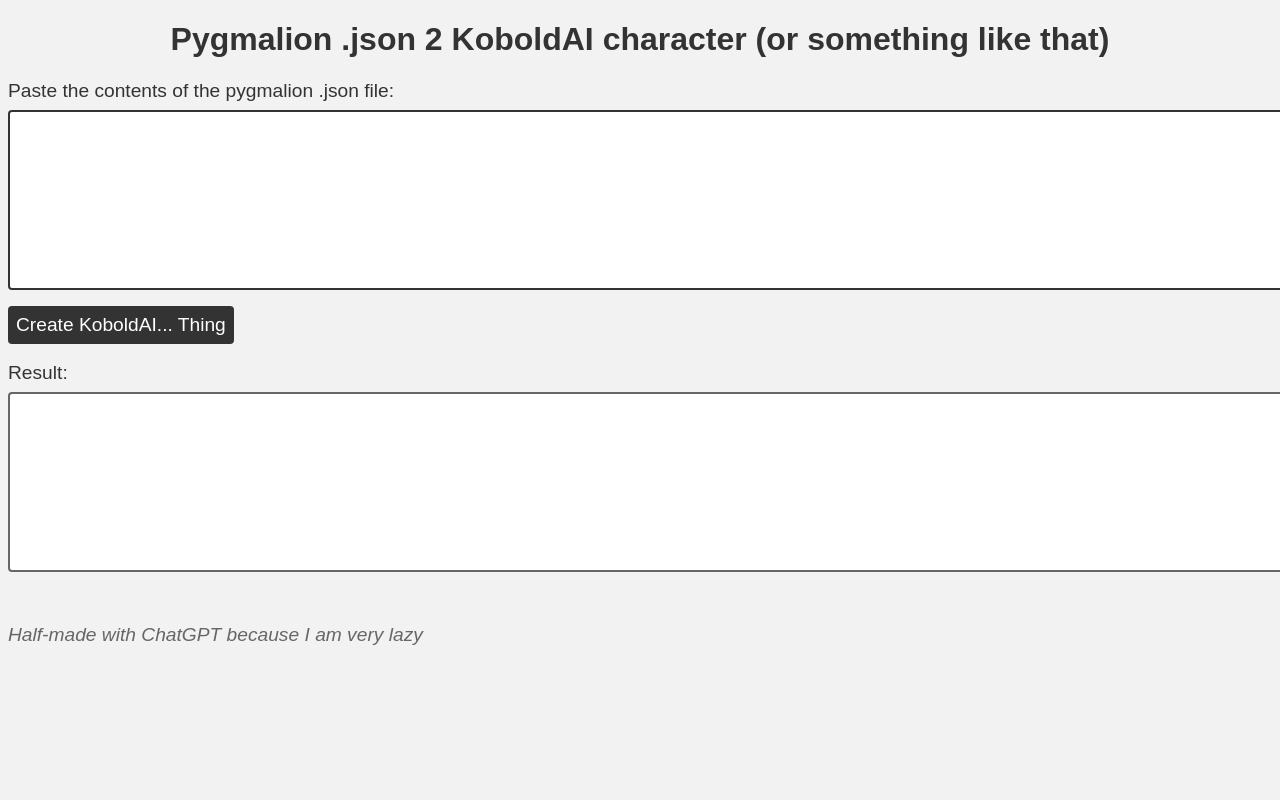
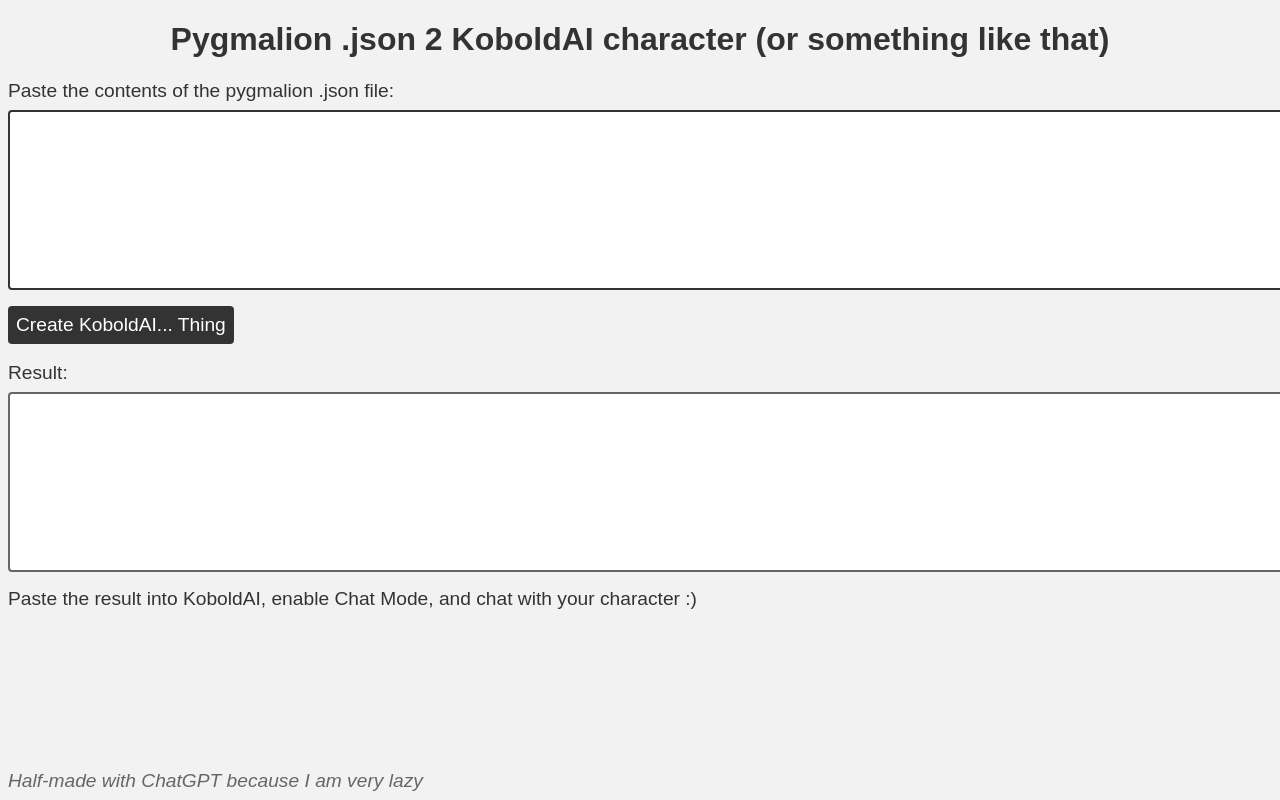
Before and after one commit to kotobdev/pyg2kai, a plain HTML site: page index.html in a window 1280 px wide. Drawn offline with Linux system fonts and the light colour scheme.

Commit message:
more instruction

```diff
--- a/index.html
+++ b/index.html
@@ -96,9 +96,10 @@
         document.getElementById("outputText").value = intro;
       }
     </script>
+    <label>Paste the result into KoboldAI, enable Chat Mode, and chat with your character :)</label>
     <br>
     <br>
-    <label style=" color: #666666; font-style: italic;">Half-made with ChatGPT because I am very lazy</label>
+    <label style="position: absolute; bottom: 0; color: #666666; font-style: italic;">Half-made with ChatGPT because I am very lazy</label>
 
   </body>
 </html>
```
